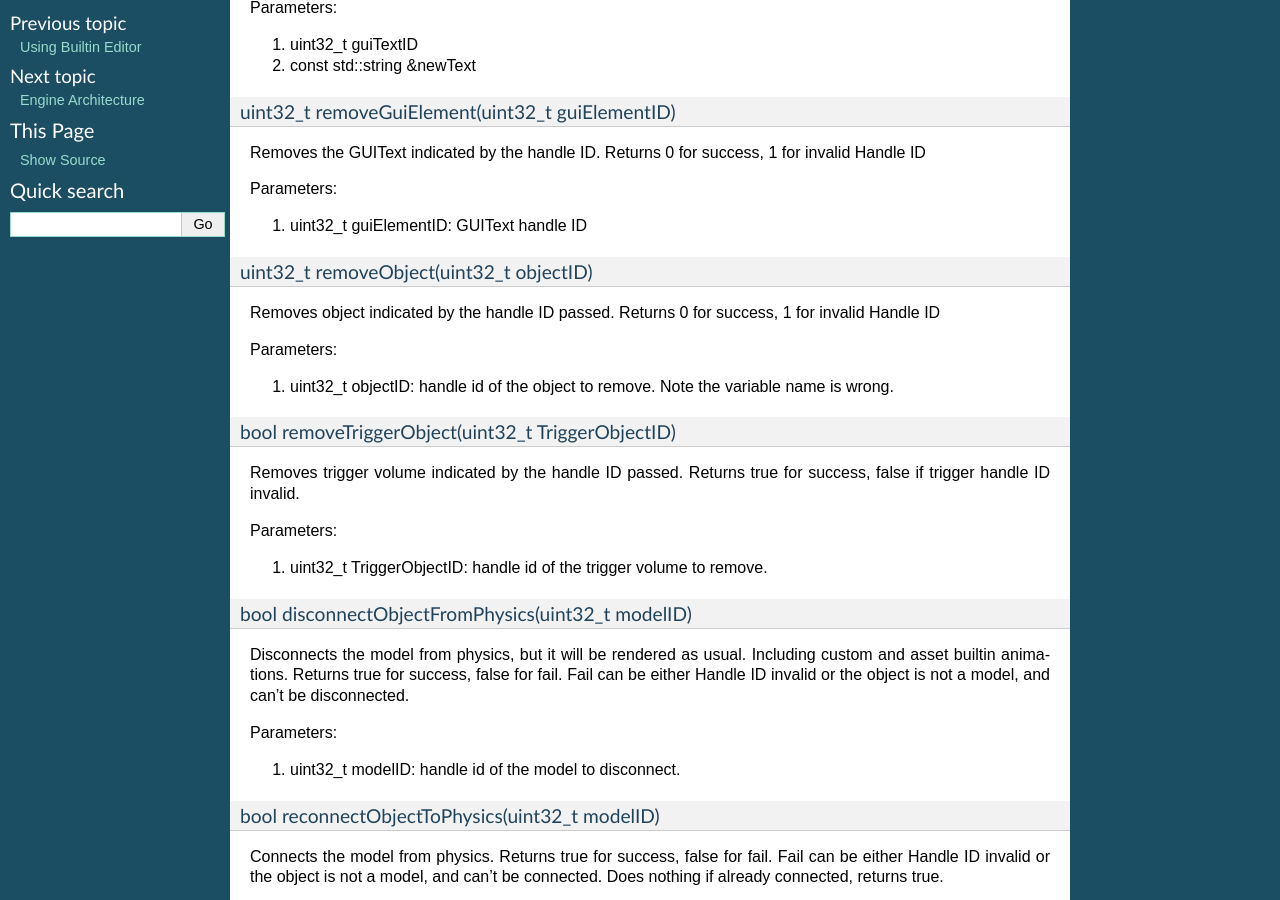
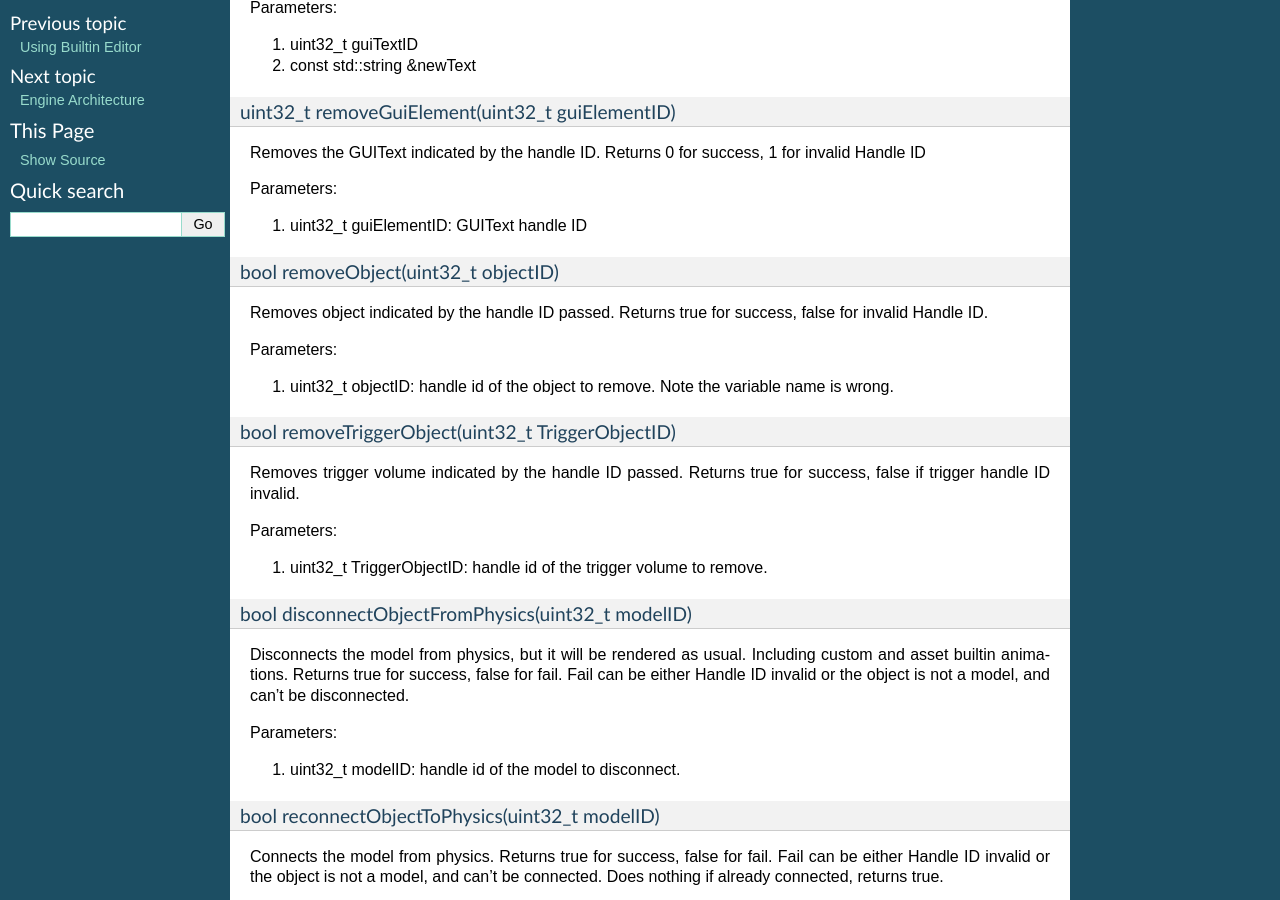
Before and after one commit to enginmanap/limonEngine-docs, a Sphinx documentation site: the page built from docs/APIUsage.rst, in a window 1280 px wide and 900 px high, scrolled down 2343 px. Built offline with Sphinx 7.4.7, drawn with Linux system fonts in a browser that asks for light colours; pages that are not in the unit, such as notebooks, are missing from menus; some of the changed text lies outside the part shown.

Commit message:
Source update sync

```diff
--- a/docs/APIUsage.rst
+++ b/docs/APIUsage.rst
@@ -173,10 +173,10 @@ Parameters:
 
 .. _LimonAPI-removeObject:
 
-uint32_t removeObject(uint32_t objectID)
-========================================
+bool removeObject(uint32_t objectID)
+====================================
 
-Removes object indicated by the handle ID passed. Returns 0 for success, 1 for invalid Handle ID
+Removes object indicated by the handle ID passed. Returns true for success, false for invalid Handle ID.
 
 Parameters:
 
```
